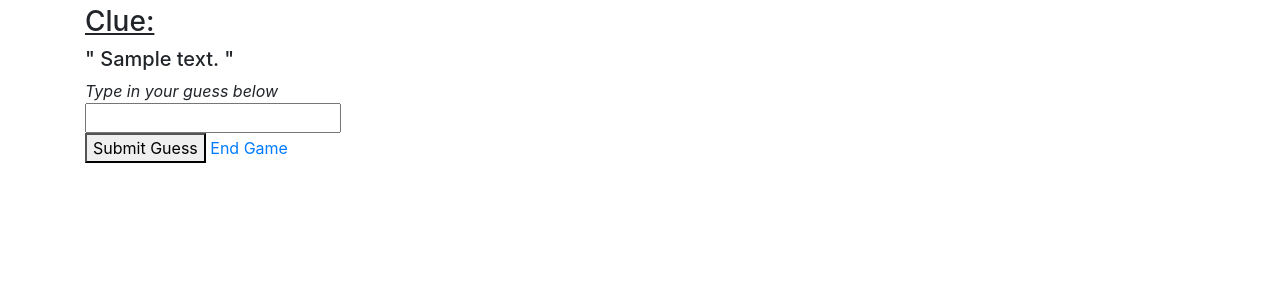
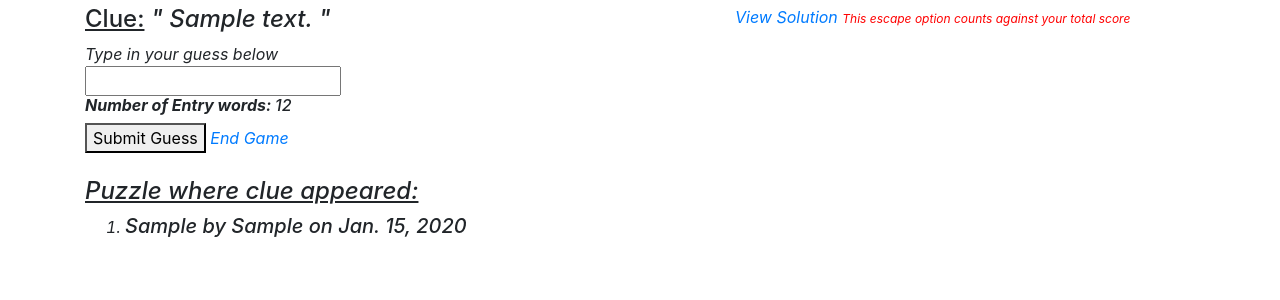
Before and after one commit to hassanbadru/xword_task, a Django app: template tdd_exercise/templates/drill.html in a window 1280 px wide. Shown: the part 40-340 px from the top of the page. Run offline with Django 3.2, Linux system fonts and the light colour scheme; the template is opened without the code that fills it: values that come from a table or form of the project are taken from there, others are empty; tables that the repository leaves empty hold one stand-in row (values such as "Sample post"); some libraries are stand-ins or nearby versions.

Commit message:
add escape hatch for drill + more clue options on drill page + setup answer view / template with clue data +  model manager for puzzles

```diff
--- a/tdd_exercise/templates/drill.html
+++ b/tdd_exercise/templates/drill.html
@@ -5,12 +5,11 @@
 {% block content %}
 {% if random_clue %}
 
-      <div>
+      <div class="row">
+     <div class="col-md-7">
        <form action="" method="post">
-
          <div>
-         <h3><u>Clue:</u></h3>
-         <h5> " {{random_clue.clue_text}} "</h5>
+         <h4><u>Clue:</u>  <i>" {{random_clue.clue_text}} "<i/></h4>
          </div>
 
          <div>
@@ -21,14 +20,34 @@
           {% for field in entry_form %}
            <div>{{field}}</div>
           {% endfor %}
+
+           <h6 ><b> Number of Entry words: </b> {{ random_clue.entry.entry_text|length }} </h6>
          </div>
-
 
           <button type= "submit">Submit Guess</button>
           <a href="{% url 'login' %}"> End Game </a>
          </div>
 
        </form>
+
+       <div>
+         <br/>
+
+         {% if random_clue.puzzle %}
+         <h4> <u>Puzzle where clue appeared: </u></h4>
+         <ol>
+           <li> <h5> {{ random_clue.puzzle.byline }} by <i> {{ random_clue.puzzle.publisher }} </i> on {{ random_clue.puzzle.date }}  </h5></li>
+         </ol>
+         {% endif %}
+
+      </div>
+       </div>
+
+       <div>
+          <a href="{% url 'answer' %}"> View Solution </a>
+          <i style="color:red; font-size: 12px">This escape option counts against your total score </i>
+      </div>
+
      </div>
 
 {% endif %}
--- a/xword_data/models.py
+++ b/xword_data/models.py
@@ -2,7 +2,11 @@
 from __future__ import unicode_literals
 from django.db import models
 from django.db.models.deletion import CASCADE
+from django.db.models.manager import Manager
 
+class PuzzleManager(Manager):
+    def get_clue_puzzles(self, clue_text):
+        return self.filter(_clue_puzzle__clue_text=clue_text)
 
 # Puzzle Model
 class Puzzle(models.Model):
@@ -10,6 +14,8 @@ class Puzzle(models.Model):
     date= models.DateField(null=False)
     byline= models.CharField(null=False, max_length=255)
     publisher = models.CharField(max_length=12)
+
+    objects = PuzzleManager()
 
     def __str__(self):
         return f'{self.byline} by {self.publisher} on {self.date}'
```
Also changed, not shown: tdd_exercise/templates/answer.html (+31 -0 lines), xword_data/views.py (+27 -2 lines).
